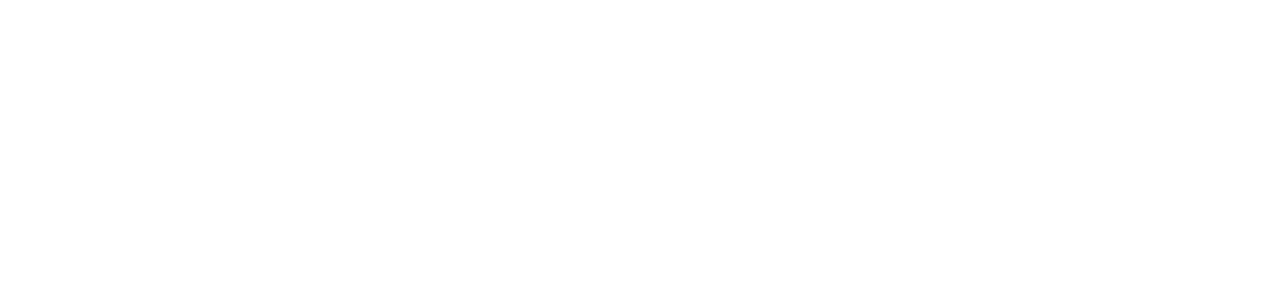
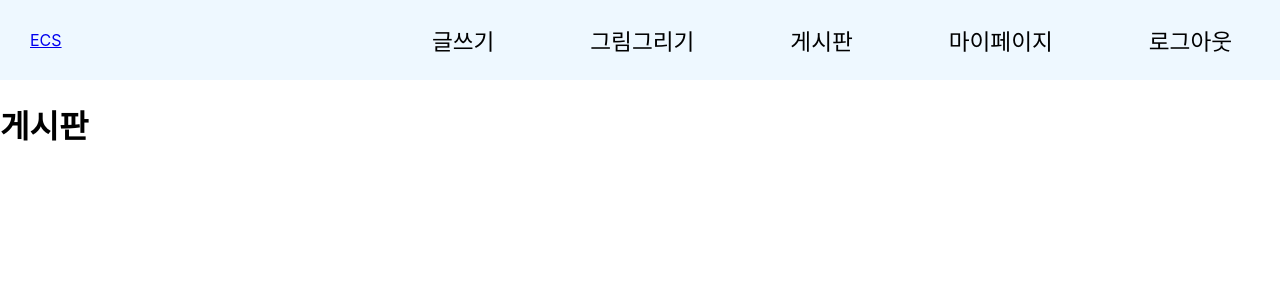
Before and after one commit to rlagkrcjf908/EyeCanSpeak, a React (Create React App) app in the folder frontend/ecs-react/: page /board in a window 1280 px wide. Before the commit this address had no page. Shown: the top 300 px of the page. Built offline with nearby package versions, Linux system fonts and the light colour scheme.

Commit message:
[BE] feat: add navbar

```diff
--- /dev/null
+++ b/frontend/ecs-react/src/components/main/Layout.tsx
@@ -0,0 +1,17 @@
+import { Outlet } from "react-router-dom"
+import Navbar from "./navbar"
+
+const Layout = () => {
+  return (
+    <>
+      <header>
+        <Navbar />
+      </header>
+      <main>
+        <Outlet />
+      </main>
+    </>
+  )
+}
+
+export default Layout
--- /dev/null
+++ b/frontend/ecs-react/src/components/main/navbar.tsx
@@ -0,0 +1,30 @@
+import { Link } from "react-router-dom"
+import styles from "../../styles/home/header.module.css"
+
+export default function Navbar() {
+  return (
+    <div className={styles.header}>
+      <div className={styles.logo}>
+        <Link to='/' className={styles.logoItem}>
+          ECS
+        </Link>
+      </div>
+
+      <div className={styles.menu}>
+        <Link to='/writing' data-hover='글쓰기'>
+          <span>글쓰기</span>
+        </Link>
+        <Link to='/drawing' data-hover='그림그리기'>
+          <span>그림그리기</span>
+        </Link>
+        <Link to='/board' data-hover='게시판'>
+          <span>게시판</span>
+        </Link>
+        <Link to='/myPage' data-hover='마이페이지'>
+          <span>마이페이지</span>
+        </Link>
+        <span>로그아웃</span>
+      </div>
+    </div>
+  )
+}
--- /dev/null
+++ b/frontend/ecs-react/src/pages/board.tsx
@@ -0,0 +1,7 @@
+export default function Board() {
+  return (
+    <>
+      <h1>게시판</h1>
+    </>
+  )
+}
--- a/frontend/ecs-react/src/pages/drawing.tsx
+++ b/frontend/ecs-react/src/pages/drawing.tsx
@@ -1,3 +1,7 @@
 export default function Drawing() {
-  return <></>
+  return (
+    <>
+      <h1>그리기페이지</h1>
+    </>
+  )
 }
--- /dev/null
+++ b/frontend/ecs-react/src/pages/myPage.tsx
@@ -0,0 +1,7 @@
+export default function MyPage() {
+  return (
+    <>
+      <h1>myPage</h1>
+    </>
+  )
+}
--- /dev/null
+++ b/frontend/ecs-react/src/pages/selectMain.tsx
@@ -0,0 +1,8 @@
+export default function SelectMain() {
+  return (
+    <>
+      <h1>글쓰기</h1>
+      <h1>그리기</h1>
+    </>
+  )
+}
--- a/frontend/ecs-react/src/pages/writing.tsx
+++ b/frontend/ecs-react/src/pages/writing.tsx
@@ -1,3 +1,7 @@
 export default function Writing() {
-  return <></>
+  return (
+    <>
+      <h1>글쓰기페이지</h1>
+    </>
+  )
 }
--- a/frontend/ecs-react/src/routes/routesSetup.tsx
+++ b/frontend/ecs-react/src/routes/routesSetup.tsx
@@ -1,10 +1,22 @@
-import React from "react"
 import { Routes, Route } from "react-router-dom"
+import Layout from "../components/main/Layout"
+import Board from "../pages/board"
+import Drawing from "../pages/drawing"
 import Main from "../pages/main"
+import MyPage from "../pages/myPage"
+import SelectMain from "../pages/selectMain"
+import Writing from "../pages/writing"
 export default function routesSetup() {
   return (
     <Routes>
       <Route path='/' element={<Main />} />
+      <Route element={<Layout />}>
+        <Route path='/selectMain' element={<SelectMain />} />
+        <Route path='/writing' element={<Writing />} />
+        <Route path='/drawing' element={<Drawing />} />
+        <Route path='/board' element={<Board />} />
+        <Route path='/myPage' element={<MyPage />} />
+      </Route>
     </Routes>
   )
 }
--- /dev/null
+++ b/frontend/ecs-react/src/styles/home/header.module.css
@@ -0,0 +1,95 @@
+.header {
+  display: flex;
+  flex-wrap: wrap;
+  align-items: center;
+  height: 80px;
+  width: 100vw;
+  background-color: rgba(238, 248, 255, 1);
+  margin: auto;
+}
+
+.logo {
+  margin: auto;
+  flex: 1 1 30%;
+  display: flex;
+  justify-content: flex-start;
+}
+
+.logoItem {
+  margin: auto 30px;
+}
+
+.menu {
+  margin: auto;
+  flex: 1 1 70%;
+  display: flex;
+  justify-content: flex-end;
+  color: black;
+}
+
+.menu a,
+span {
+  color: black;
+  cursor: pointer;
+  font-size: 17pt;
+  font-weight: 400;
+  text-decoration: none;
+  position: relative;
+  overflow: hidden;
+  display: block;
+  text-align: center;
+  -webkit-box-flex: 1;
+  -webkit-flex-grow: 1;
+  -ms-flex-positive: 1;
+  flex-grow: 1;
+  -webkit-animation-duration: 1s;
+  animation-duration: 1s;
+  -webkit-animation-fill-mode: both;
+  animation-fill-mode: both;
+  padding: 0;
+}
+
+.menu a span {
+  display: block;
+  -webkit-transition: -webkit-transform 500ms
+    cubic-bezier(0.68, -0.55, 0.265, 1.55);
+  transition: -webkit-transform 500ms cubic-bezier(0.68, -0.55, 0.265, 1.55);
+  transition: transform 500ms cubic-bezier(0.68, -0.55, 0.265, 1.55);
+  transition: transform 500ms cubic-bezier(0.68, -0.55, 0.265, 1.55),
+    -webkit-transform 500ms cubic-bezier(0.68, -0.55, 0.265, 1.55);
+}
+
+.menu a:after {
+  position: absolute;
+  top: 100%;
+  left: 0;
+  right: 0;
+  content: attr(data-hover);
+  display: inline;
+  text-align: center;
+  -webkit-transition: top 500ms cubic-bezier(0.68, -0.55, 0.265, 1.55);
+  transition: top 500ms cubic-bezier(0.68, -0.55, 0.265, 1.55);
+}
+
+.menu a:hover {
+  color: rgba(7, 110, 184, 1);
+}
+
+.menu span:hover {
+  color: rgba(7, 110, 184, 1);
+}
+
+.menu a:hover span {
+  color: rgba(7, 110, 184, 1);
+  -webkit-transform: translateY(-100%);
+  transform: translateY(-100%);
+}
+
+.menu a:hover:after {
+  top: 0;
+}
+
+.menu a:active {
+  -webkit-animation-name: rubberBand;
+  animation-name: rubberBand;
+}
```
Also changed, not shown: frontend/ecs-react/public/manifest.json, 1 other file (tests, documents, lock files or other folders).
